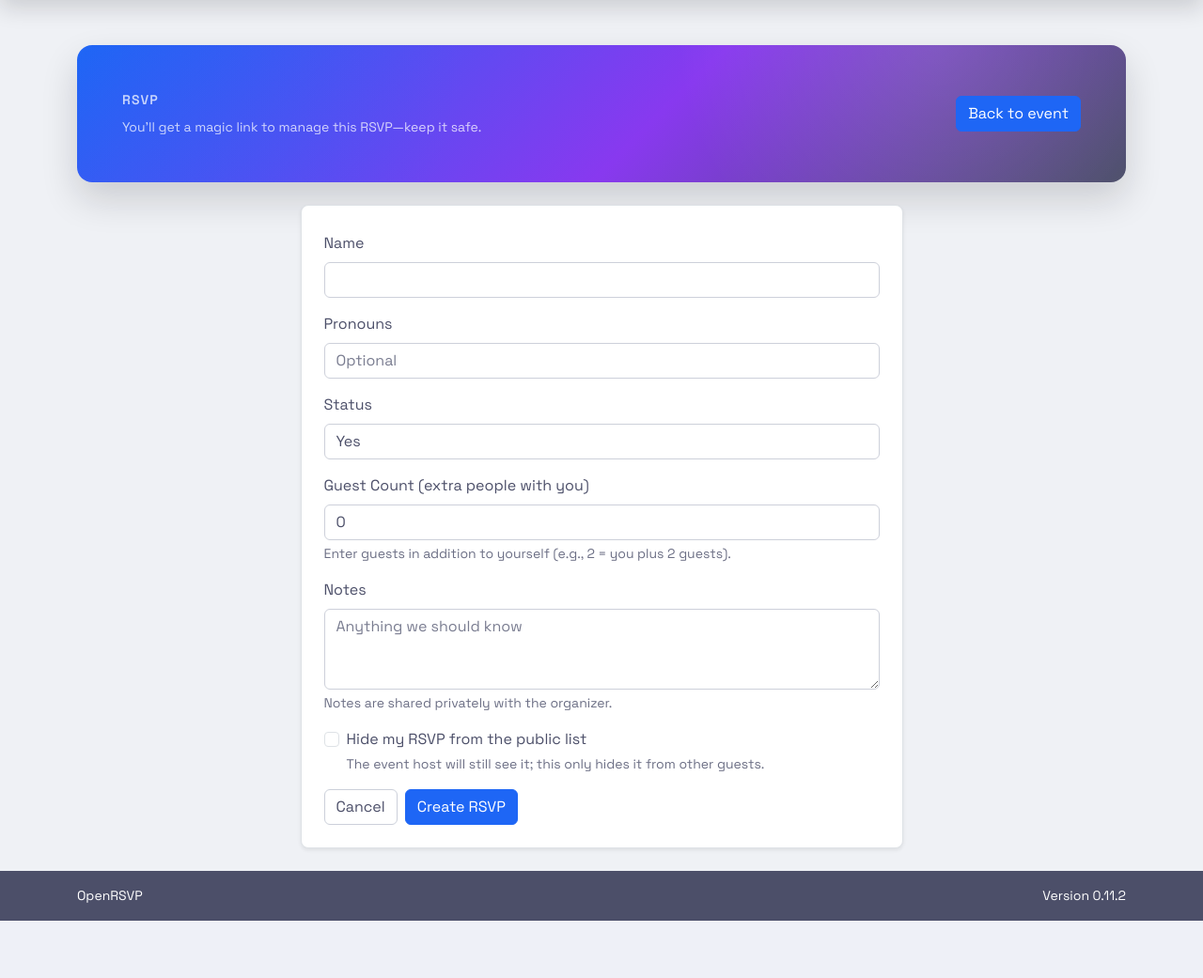
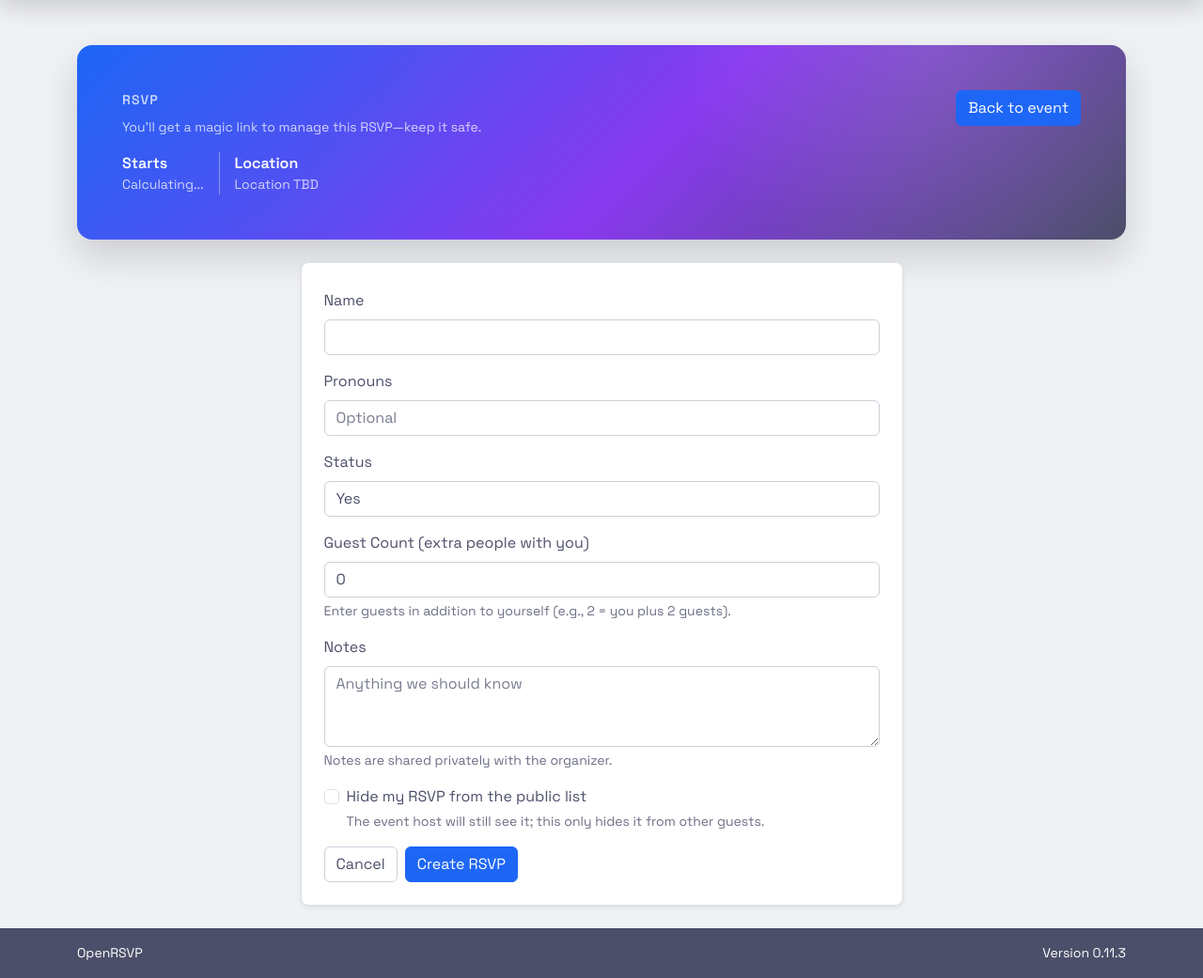
Before and after one commit to brandonleon/OpenRSVP, a FastAPI app: template openrsvp/templates/rsvp_form.html in a window 1280 px wide. Shown: the part 56-1097 px from the top of the page at 94% size. Before the commit the page ends 1036 px from the top, so only its background shows below. Run offline with FastAPI, Linux system fonts and the light colour scheme; the template is opened without the code that fills it, so the values that code supplies are empty; some libraries are stand-ins or nearby versions.

Commit message:
feat(ui): extract event details into reusable partial and update RSVP views
-  move event hero details to a new partial template for reuse
-  include event details partial in event, RSVP created, RSVP edit, and
RSVP form pages
-  adjust layout in RSVP-related templates for better alignment
-  bump version to 0.11.3

```diff
--- /dev/null
+++ b/openrsvp/templates/partials/event_hero_details.html
@@ -0,0 +1,41 @@
+<div
+  class="d-flex flex-wrap align-items-center gap-3 text-secondary js-event-time"
+  data-event-utc="{{ event.start_time.isoformat(timespec='seconds') }}Z"
+>
+  <div>
+    <div class="text-white fw-semibold">Starts</div>
+    <div class="js-event-absolute">{{ event.start_time.strftime('%Y-%m-%d %H:%M') }}</div>
+    <div class="small js-event-relative" data-placeholder="Calculating...">Calculating...</div>
+  </div>
+  {% if event.end_time %}
+  <div class="vr opacity-50"></div>
+  <div>
+    <div class="text-white fw-semibold">Duration</div>
+    <div class="small">{{ event.start_time|duration(event.end_time) }}</div>
+  </div>
+  {% endif %}
+  <div class="vr opacity-50"></div>
+  <div>
+    <div class="text-white fw-semibold">Location</div>
+    <div class="small">{{ event.location or 'Location TBD' }}</div>
+  </div>
+  {% if event.admin_approval_required %}
+  <div class="vr opacity-50"></div>
+  <div>
+    <div class="text-white fw-semibold">Approval</div>
+    <div class="small">RSVPs require host approval</div>
+  </div>
+  {% endif %}
+</div>
+{% if event.channel and not (not event.is_private and event.channel.visibility == 'private') %}
+<div class="mt-3 d-flex flex-wrap align-items-center gap-2">
+  {% if event.channel.visibility == 'private' %}
+  {% set channel_url = request.url_for('channel_page_private', slug=event.channel.slug) %}
+  <span class="badge badge-private text-uppercase">Private channel</span>
+  {% else %}
+  {% set channel_url = request.url_for('channel_page', slug=event.channel.slug) %}
+  <span class="badge bg-primary text-uppercase">Public channel</span>
+  {% endif %}
+  <a href="{{ channel_url }}" class="fw-semibold link-light text-decoration-none">{{ event.channel.name }}</a>
+</div>
+{% endif %}
--- a/openrsvp/templates/rsvp_form.html
+++ b/openrsvp/templates/rsvp_form.html
@@ -1,13 +1,16 @@
 {% extends "base.html" %}
 {% block content %}
 <section class="hero-panel p-4 p-md-5 rounded-4 mb-4">
-  <div class="d-flex flex-wrap align-items-center justify-content-between gap-3">
-    <div>
+  <div class="d-flex flex-column flex-lg-row align-items-start gap-4">
+    <div class="flex-grow-1">
       <p class="text-uppercase small mb-2 fw-semibold text-secondary" style="letter-spacing: 0.08em;">RSVP</p>
       <h1 class="display-6 fw-semibold text-white mb-2">{{ event.title }}</h1>
-      <div class="text-secondary small">You’ll get a magic link to manage this RSVP—keep it safe.</div>
+      <div class="text-secondary small mb-3">You’ll get a magic link to manage this RSVP—keep it safe.</div>
+      {% include "partials/event_hero_details.html" %}
     </div>
-    <a class="btn btn-outline-light" href="/e/{{ event.id }}">Back to event</a>
+    <div class="d-flex flex-column align-items-end gap-2">
+      <a class="btn btn-outline-light" href="/e/{{ event.id }}">Back to event</a>
+    </div>
   </div>
 </section>
 
--- a/pyproject.toml
+++ b/pyproject.toml
@@ -1,6 +1,6 @@
 [project]
 name = "openrsvp"
-version = "0.11.2"
+version = "0.11.3"
 description = "Accountless RSVP platform powered by FastAPI"
 readme = "README.md"
 requires-python = ">=3.11"
```
Also changed, not shown: openrsvp/templates/event.html (+1 -41 lines), openrsvp/templates/rsvp_created.html (+7 -4 lines), openrsvp/templates/rsvp_edit.html (+4 -3 lines), 1 other file.
